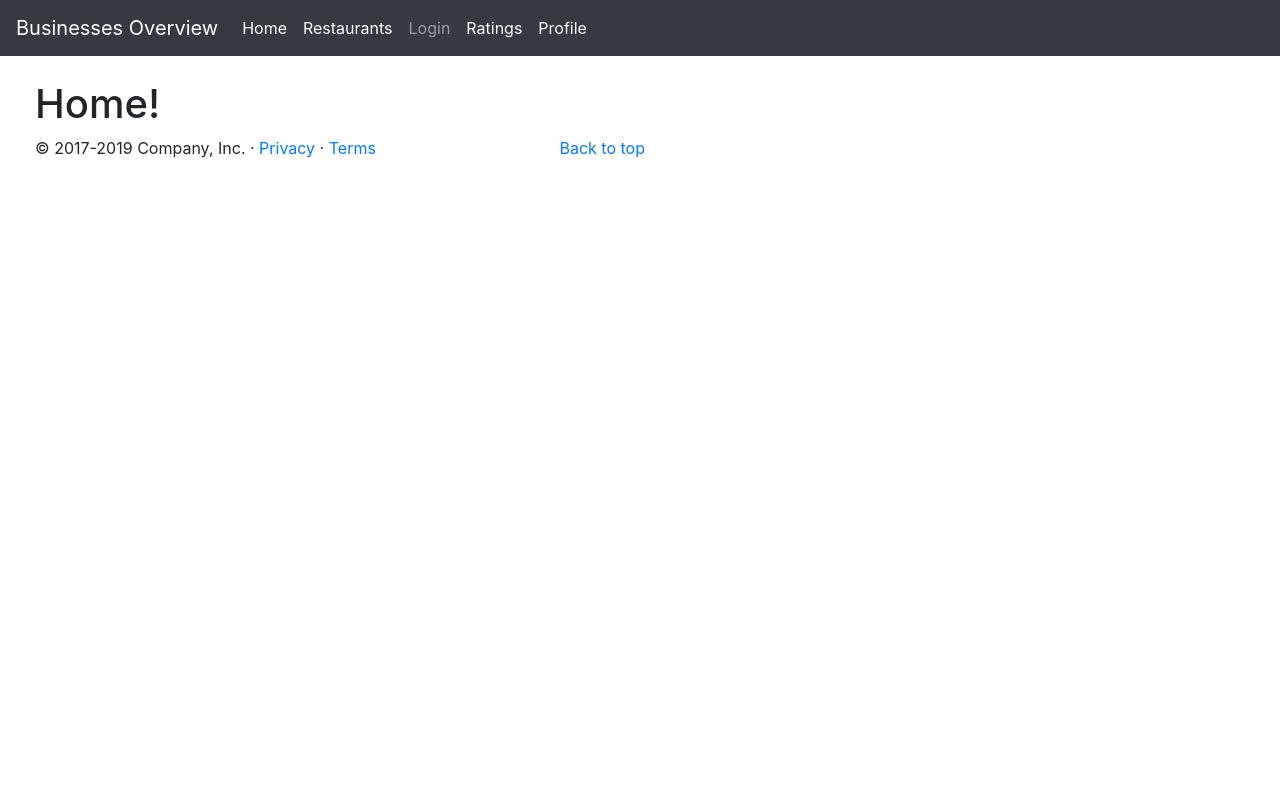
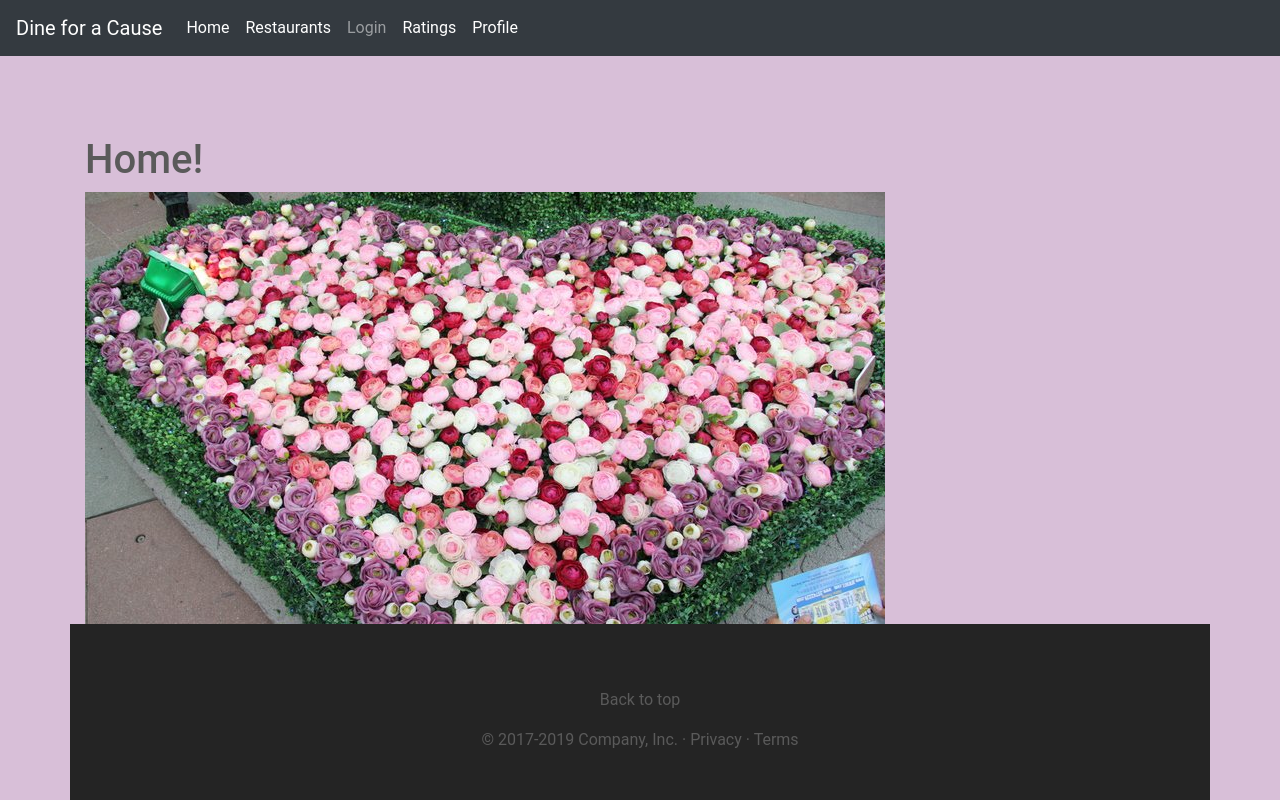
Before and after one commit to yukka-pukka/projectX, a React (Create React App) app: page / in a window 1280 px wide. Built offline with nearby package versions, Linux system fonts and the light colour scheme; no server answers.

Commit message:
CSS changes

```diff
--- a/public/css/styles.css
+++ b/public/css/styles.css
@@ -1,4 +1,5 @@
 body {
+    background-color: thistle;
     margin: 0;
     padding:0;
     font-family: 'Roboto';
@@ -28,3 +29,13 @@ a {
     color: rgb(107, 22, 128);
     transition: ease-in-out color .15s;
 }
+
+.footer  {
+    position: fixed;
+    height: 50px;
+    background-color: red;
+    bottom: 0px;
+    left: 0px;
+    right: 0px;
+
+}
--- a/public/index.html
+++ b/public/index.html
@@ -13,8 +13,12 @@
     <!-- <link href="https://fonts.googleapis.com/css?family=Roboto:300,400,500,700|Sedgwick+Ave+Display" rel="stylesheet"> -->
 
     <!-- <link rel="stylesheet"  href="https://stackpath.bootstrapcdn.com/bootstrap/4.4.1/css/bootstrap.min.css"/> -->
+    <script src="https://code.jquery.com/jquery-3.3.1.slim.min.js" integrity="sha384-q8i/X+965DzO0rT7abK41JStQIAqVgRVzpbzo5smXKp4YfRvH+8abtTE1Pi6jizo" crossorigin="anonymous"></script>
+    <script src="https://cdnjs.cloudflare.com/ajax/libs/popper.js/1.14.7/umd/popper.min.js" integrity="sha384-UO2eT0CpHqdSJQ6hJty5KVphtPhzWj9WO1clHTMGa3JDZwrnQq4sF86dIHNDz0W1" crossorigin="anonymous"></script>
+    <link rel="stylesheet" href="https://stackpath.bootstrapcdn.com/bootstrap/4.3.1/css/bootstrap.min.css" integrity="sha384-ggOyR0iXCbMQv3Xipma34MD+dH/1fQ784/j6cY/iJTQUOhcWr7x9JvoRxT2MZw1T" crossorigin="anonymous">
+    <script src="https://stackpath.bootstrapcdn.com/bootstrap/4.3.1/js/bootstrap.min.js" integrity="sha384-JjSmVgyd0p3pXB1rRibZUAYoIIy6OrQ6VrjIEaFf/nJGzIxFDsf4x0xIM+B07jRM" crossorigin="anonymous"></script>
 
-    <link rel="stylesheet" href="/css/styles.css"> --> -->
+    <link rel="stylesheet" href="/css/styles.css"/>
 
     <!--
       manifest.json provides metadata used when your web app is installed on a
@@ -33,10 +37,6 @@
     <title>React App</title>
   </head>
   <body>
-    <script src="https://code.jquery.com/jquery-3.3.1.slim.min.js" integrity="sha384-q8i/X+965DzO0rT7abK41JStQIAqVgRVzpbzo5smXKp4YfRvH+8abtTE1Pi6jizo" crossorigin="anonymous"></script>
-    <script src="https://cdnjs.cloudflare.com/ajax/libs/popper.js/1.14.7/umd/popper.min.js" integrity="sha384-UO2eT0CpHqdSJQ6hJty5KVphtPhzWj9WO1clHTMGa3JDZwrnQq4sF86dIHNDz0W1" crossorigin="anonymous"></script>
-    <link rel="stylesheet" href="https://stackpath.bootstrapcdn.com/bootstrap/4.3.1/css/bootstrap.min.css" integrity="sha384-ggOyR0iXCbMQv3Xipma34MD+dH/1fQ784/j6cY/iJTQUOhcWr7x9JvoRxT2MZw1T" crossorigin="anonymous">
-    <script src="https://stackpath.bootstrapcdn.com/bootstrap/4.3.1/js/bootstrap.min.js" integrity="sha384-JjSmVgyd0p3pXB1rRibZUAYoIIy6OrQ6VrjIEaFf/nJGzIxFDsf4x0xIM+B07jRM" crossorigin="anonymous"></script>
 
     <noscript>You need to enable JavaScript to run this app.</noscript>
     <div id="root"></div>
--- a/src/App.css
+++ b/src/App.css
@@ -14,11 +14,11 @@
 }
 
 .App-header {
-  background-color: #282c34;
+  background-color: #6b1094;
   min-height: 100vh;
   display: flex;
   flex-direction: column;
-  align-items: center;
+  align-items: right;
   justify-content: center;
   font-size: calc(10px + 2vmin);
   color: white;
--- a/src/App.js
+++ b/src/App.js
@@ -3,6 +3,8 @@ import React from "react";
 import Routes from "./components/routes";
 import UserContext from "./UserContext";
 import firebase from "./utils/firebase";
+
+
 
 const App = () => {
   const [user, setUser] = React.useState(undefined);
--- a/src/components/footer.css
+++ b/src/components/footer.css
@@ -1,4 +1,4 @@
-.footer-container {
+/* .footer-container {
    background-color: #242424;
    padding: 4rem 0 2rem 0;
    display: flex;
@@ -6,3 +6,5 @@
    justify-content: center;
    align-items: center;
  }
+
+  */
--- a/src/components/header.js
+++ b/src/components/header.js
@@ -4,11 +4,11 @@ import { Link } from "react-router-dom";
 const Header = () => {
   return (
     <header>
-      <nav className="navbar navbar-expand-md navbar-dark fixed-top bg-dark">
+      <nav className="navbar navbar-expand-md navbar-dark  fixed-top bg-dark">
 
         <Link className="navbar-brand" to="/">
 
-          Businesses Overview
+          Dine for a Cause
         </Link>
         <button className="navbar-toggler" type="button" data-toggle="collapse" data-target="#navbarCollapse" aria-controls="navbarCollapse" aria-expanded="false" aria-label="Toggle navigation">
           <span className="navbar-toggler-icon"></span>
--- a/src/components/home/home.css
+++ b/src/components/home/home.css
@@ -1,7 +1,67 @@
-/* input[type=text] {
-    background-color: white;
-    background-image: url('searchicon.png');
-    background-position: 10px 10px;
-    background-repeat: no-repeat;
-    padding-left: 40px;
-  } */
+body, html {
+  padding-top: 65px;
+  height: 100%;
+  line-height: 1.8;
+}
+
+/* Full height image header */
+.bgimg-1 {
+  background-position: center;
+  background-size: cover;
+  background-image: url("/images/heart.jpg");
+  min-height: 100%;
+}
+
+/* .w3-bar .w3-button {
+  padding: 16px;
+}
+</style>
+<body>
+
+<!-- Navbar (sit on top) -->
+<div class="w3-top">
+  <div class="w3-bar w3-white w3-card" id="myNavbar">
+    <a href="#home" class="w3-bar-item w3-button w3-wide">Dine like it matters</a>
+    <!-- Right-sided navbar links -->
+    <div class="w3-right w3-hide-small">
+      <a href="#about" class="w3-bar-item w3-button">ABOUT</a>
+      <a href="#team" class="w3-bar-item w3-button"><i class="fa fa-user"></i> Restaurants</a>
+      <a href="#work" class="w3-bar-item w3-button"><i class="fa fa-th"></i> Login</a>
+      <a href="#pricing" class="w3-bar-item w3-button"><i class="fa fa-usd"></i> Ratings</a>
+      <a href="#contact" class="w3-bar-item w3-button"><i class="fa fa-envelope"></i> CONTACT</a>
+    </div>
+    <!-- Hide right-floated links on small screens and replace them with a menu icon -->
+
+    <a href="javascript:void(0)" class="w3-bar-item w3-button w3-right w3-hide-large w3-hide-medium" onclick="w3_open()">
+      <i class="fa fa-bars"></i>
+    </a>
+  </div>
+</div>
+
+<!-- Sidebar on small screens when clicking the menu icon -->
+<nav class="w3-sidebar w3-bar-block w3-black w3-card w3-animate-left w3-hide-medium w3-hide-large" style="display:none" id="mySidebar">
+  <a href="javascript:void(0)" onclick="w3_close()" class="w3-bar-item w3-button w3-large w3-padding-16">Close ×</a>
+  <a href="#about" onclick="w3_close()" class="w3-bar-item w3-button">ABOUT</a>
+  <a href="#team" onclick="w3_close()" class="w3-bar-item w3-button">TEAM</a>
+  <a href="#work" onclick="w3_close()" class="w3-bar-item w3-button">WORK</a>
+  <a href="#pricing" onclick="w3_close()" class="w3-bar-item w3-button">PRICING</a>
+  <a href="#contact" onclick="w3_close()" class="w3-bar-item w3-button">CONTACT</a>
+</nav>
+
+<!-- Header with full-height image -->
+<header class="bgimg-1 w3-display-container w3-grayscale-min" id="home">
+  <div class="w3-display-left w3-text-white" style="padding:48px">
+    <span class="w3-jumbo w3-hide-small">Start something that matters</span><br>
+    <span class="w3-xxlarge w3-hide-large w3-hide-medium">Start something that matters</span><br>
+    <span class="w3-large">Stop wasting valuable time with projects that just isn't you.</span>
+    <p><a href="#about" class="w3-button w3-white w3-padding-large w3-large w3-margin-top w3-opacity w3-hover-opacity-off">Learn more and start today</a></p>
+  </div>
+  <div class="w3-display-bottomleft w3-text-grey w3-large" style="padding:24px 48px">
+    <i class="fa fa-facebook-official w3-hover-opacity"></i>
+    <i class="fa fa-instagram w3-hover-opacity"></i>
+    <i class="fa fa-snapchat w3-hover-opacity"></i>
+    <i class="fa fa-pinterest-p w3-hover-opacity"></i>
+    <i class="fa fa-twitter w3-hover-opacity"></i>
+    <i class="fa fa-linkedin w3-hover-opacity"></i>
+  </div>
+</header> */
--- a/src/components/reviews/star.css
+++ b/src/components/reviews/star.css
@@ -1,10 +1,17 @@
-body {
-  font-family:"Open Sans", Helvetica, Arial, sans-serif;
-  color:#555;
-  max-width:680px;
-  margin:0 auto;
-  padding:0 20px;
-}
+footer {
+   background-color: #242424;
+   padding: 4rem 0 2rem 0;
+   display: flex;
+   flex-direction: column;
+   justify-content: center;
+   align-items: center;
+   position: fixed;
+   bottom: 0;
+   left: 0;
+   right: 0;
+ }
+
+
 
 * {
   -webkit-box-sizing:border-box;
--- a/src/components/routes.js
+++ b/src/components/routes.js
@@ -20,6 +20,7 @@ const Routes = () => (
         <Route exact path="/">{(props) => (
           <div>
           <h1>Home!</h1>
+          <img src="/heart.jpg" className="image_style"/>
           {props.location.state && props.location.state.message && (
             <div className="alert alert-primary">{props.location.state.message}</div>
           )}
--- a/src/index.css
+++ b/src/index.css
@@ -1,13 +1,90 @@
-body {
-    margin: 0;
-    font-family: -apple-system, BlinkMacSystemFont, 'Segoe UI', 'Roboto', 'Oxygen',
-      'Ubuntu', 'Cantarell', 'Fira Sans', 'Droid Sans', 'Helvetica Neue',
-      sans-serif;
-    -webkit-font-smoothing: antialiased;
-    -moz-osx-font-smoothing: grayscale;
-  }
+html, body {
+  padding-top: 65px;
+  margin: 0;
+  max-width: 100%;
+  overflow-x: hidden;
+}
 
-  code {
-    font-family: source-code-pro, Menlo, Monaco, Consolas, 'Courier New',
-      monospace;
-  }
+img {
+  width: 100%;
+}
+
+.jumbotron {
+  background: none;
+}
+
+.navbar {
+  color: #0e365d;
+  background: #bceeeb;
+}
+
+.standalone-btn {
+  margin: .5em;
+}
+
+.nav-buttons {
+  margin-right: auto;
+}
+
+.buildings-list {
+  height: 70vh;
+}
+
+.btn-group-btn {
+  margin: none;
+}
+
+.saved-homes-header {
+  margin-top: 4em
+}
+
+.nav.nav-pills .nav-link {
+  background-color: white;
+  color: #06253e;
+}
+
+.nav.nav-pills .nav-link.active {
+  background-color: #06253e;
+  color: white;
+}
+
+.saved-homes-profile-update-card {
+  margin-top: 2em;
+  margin-bottom: 2em;
+}
+
+.building-row {
+  padding-bottom: 2em;
+}
+
+.sort-bar {
+  padding-bottom: 2em;
+}
+
+.col-no-padding {
+  padding-right: 0px;
+  padding-left: 0px;
+}
+
+.emailField {
+  padding-top: 1em;
+  padding-bottom: 1.5em
+}
+
+.saved-homes-empty {
+  padding-top: 3em;
+  padding-bottom: 4em
+}
+
+.btn-save-building-card {
+  padding: none;
+  margin: none;
+}
+
+.resources-list {
+  list-style-type: none;
+}
+
+.gm-style .gm-style-iw-c {
+  padding-top: 0px
+}
```
Also changed, not shown: public/heart.jpg (added).
